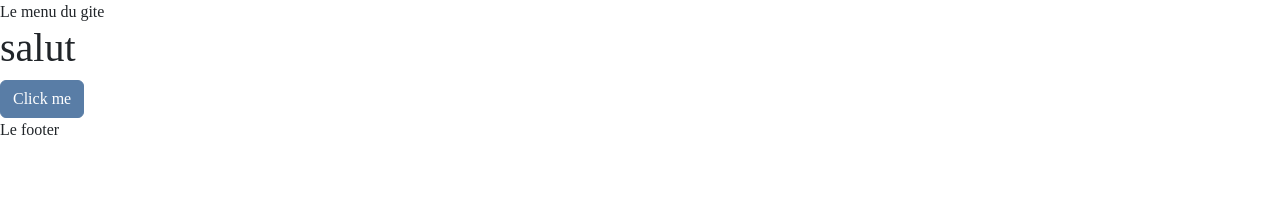
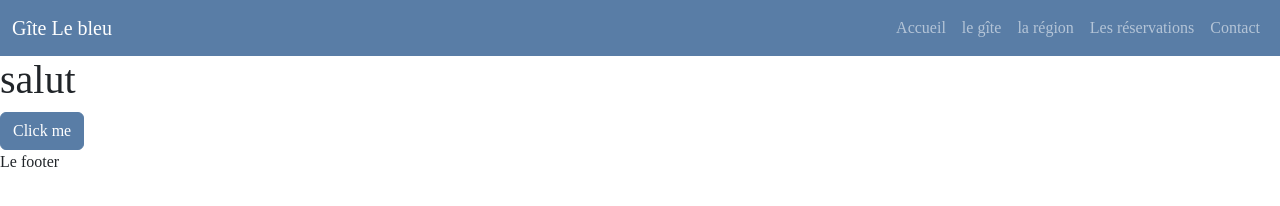
Before and after one commit to ToToRoToTo404/Frontg-tebleu, a website with bundled scripts: page index.html in a window 1280 px wide. Built offline with nearby package versions, Linux system fonts and the light colour scheme; files whose address does not match are found by name.

Commit message:
Add site header

```diff
--- a/index.html
+++ b/index.html
@@ -11,7 +11,35 @@
     <title>Gîte bleu</title>
 </head>
 <body>
-    <header>Le menu du gite</header>
+    <header class="bg-primary">
+        <nav class="navbar navbar-expand-lg bg-primary" data-bs-theme="dark">
+            <div class="container-fluid">
+              <a class="navbar-brand" href="/">Gîte Le bleu</a>
+              <button class="navbar-toggler" type="button" data-bs-toggle="collapse" data-bs-target="#navbarSupportedContent" aria-controls="navbarSupportedContent" aria-expanded="false" aria-label="Toggle navigation">
+                <span class="navbar-toggler-icon"></span>
+              </button>
+              <div class="collapse navbar-collapse" id="navbarSupportedContent">
+                <ul class="navbar-nav ms-auto mb-2 mb-lg-0">
+                  <li class="nav-item">
+                    <a class="nav-link" href="/">Accueil</a>
+                  </li>
+                  <li class="nav-item">
+                    <a class="nav-link" href="/legite">le gîte</a>
+                  </li>
+                  <li class="nav-item">
+                    <a class="nav-link" href="#">la région</a>
+                  </li>
+                  <li class="nav-item">
+                    <a class="nav-link" href="#">Les réservations</a>
+                  </li>
+                  <li class="nav-item">
+                    <a class="nav-link" href="#">Contact</a>
+                  </li>
+                </ul>
+              </div>
+            </div>
+          </nav>
+    </header>
 <main id="main-page">
     <!--Contenu de la page-->
 </main>
```
